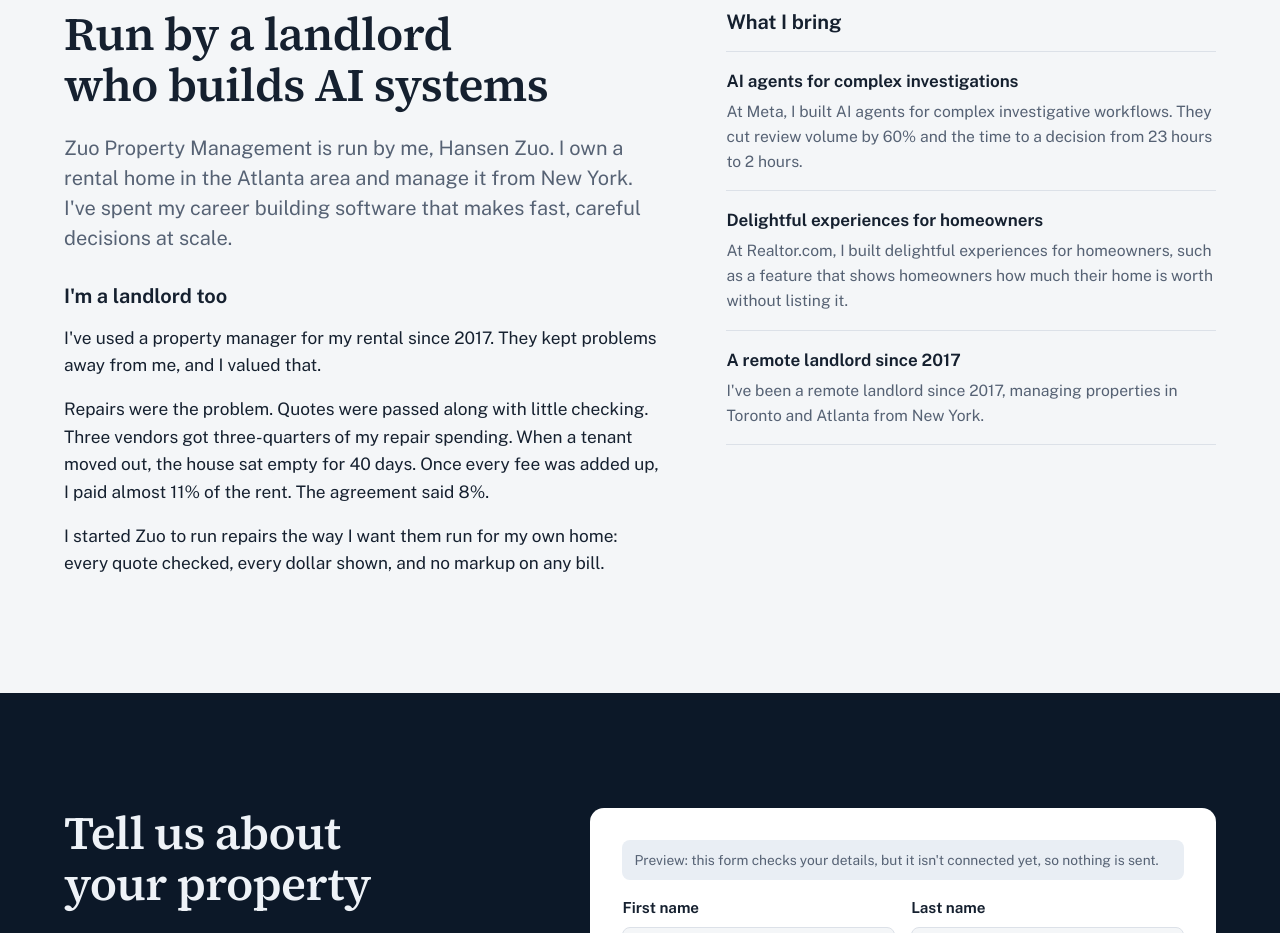
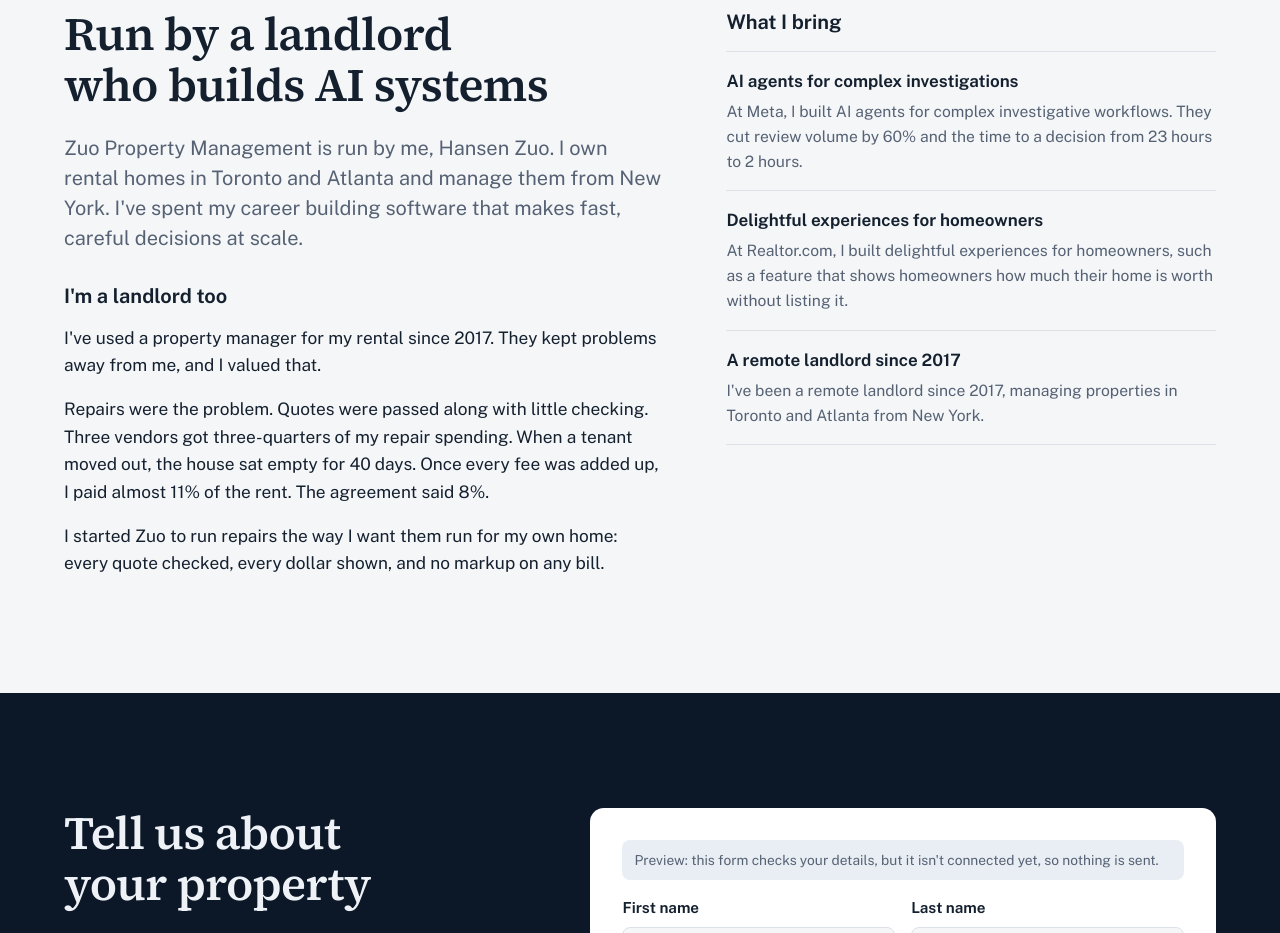
Before and after one commit to zuohansen/zuo-website, a plain HTML site: page index.html in a window 1280 px wide. Shown: the part 7500-8433 px from the top of the page. Drawn offline with nearby package versions, Linux system fonts and the light colour scheme.

Commit message:
Say the founder owns rentals in Toronto and Atlanta
Co-Authored-By: Claude Opus 5.5 <noreply@anthropic.com>

```diff
--- a/index.html
+++ b/index.html
@@ -890,7 +890,7 @@ legend { padding: 0; margin-bottom: 8px; font-weight: 650; font-size: 1rem; }
   <div class="wrap about-grid">
     <div class="about-intro">
       <h2 id="about-title">Run by a landlord who builds AI systems</h2>
-      <p class="lede">Zuo Property Management is run by me, Hansen Zuo. I own a rental home in the Atlanta area and manage it from New York. I've spent my career building software that makes fast, careful decisions at scale.</p>
+      <p class="lede">Zuo Property Management is run by me, Hansen Zuo. I own rental homes in Toronto and Atlanta and manage them from New York. I've spent my career building software that makes fast, careful decisions at scale.</p>
       <div class="story">
         <h3>I'm a landlord too</h3>
         <p>I've used a property manager for my rental since 2017. They kept problems away from me, and I valued that.</p>
```
